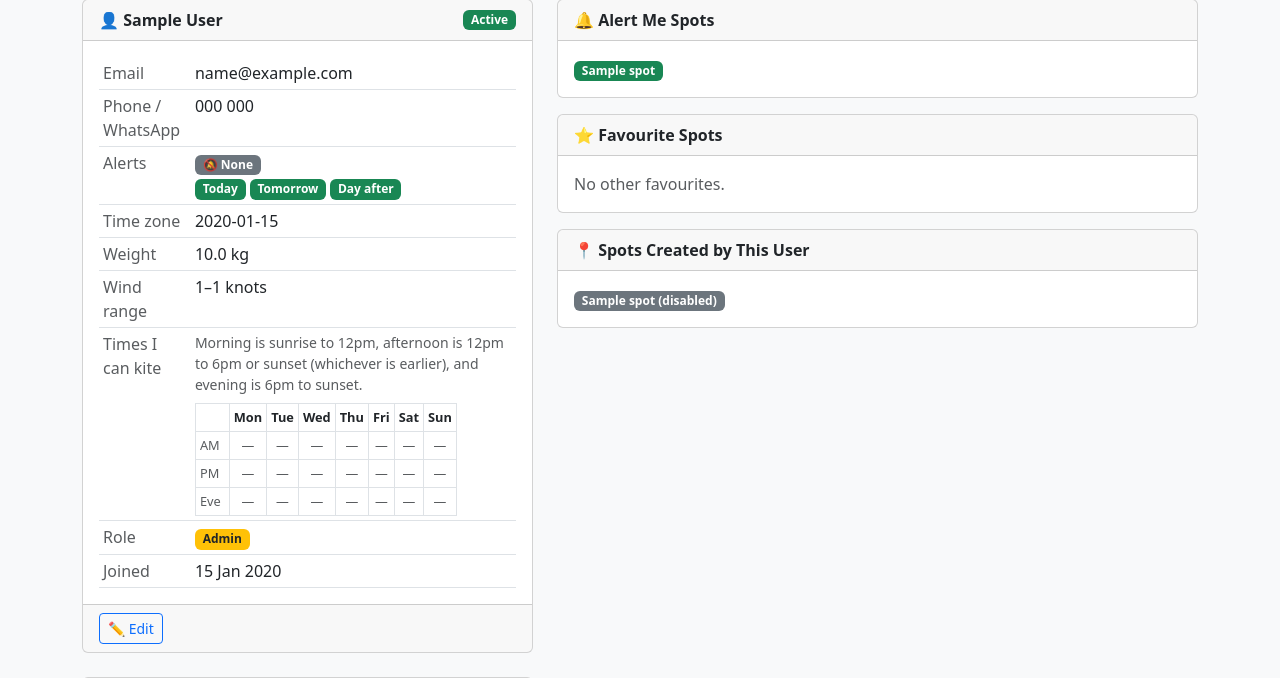
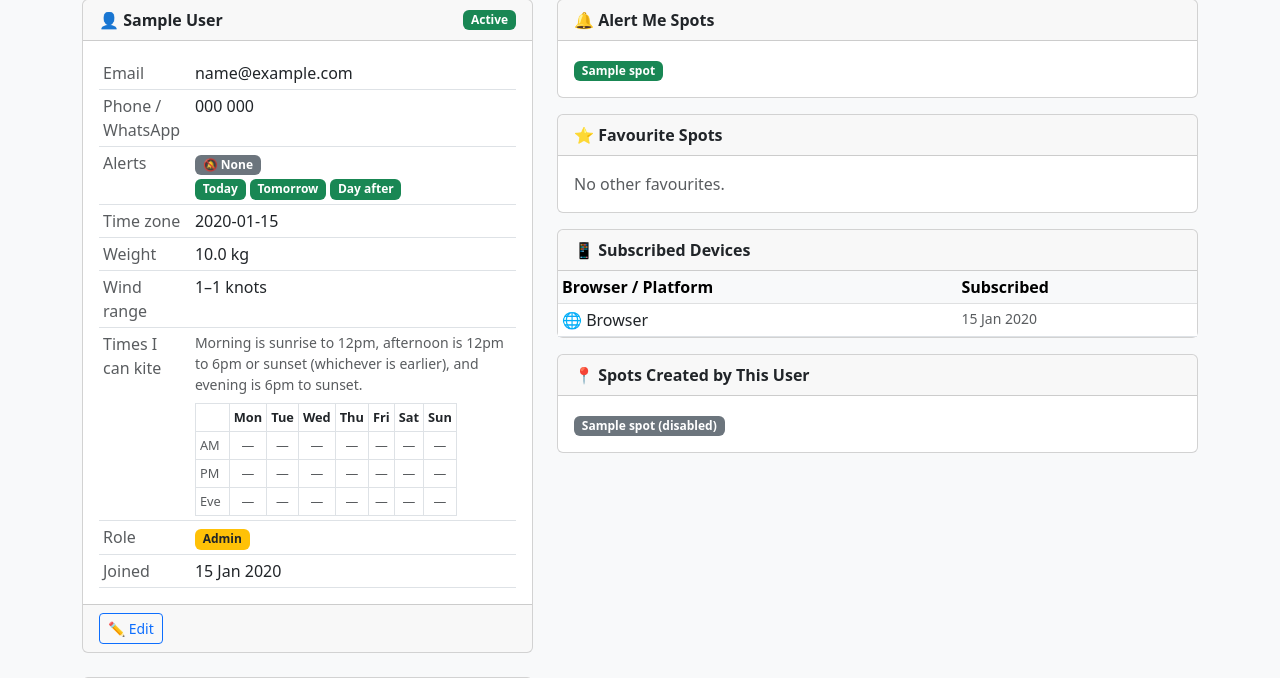
Before and after one commit to Safa246UK/kiteapp, a Flask app: page /admin/users/1 in a window 1280 px wide. Shown: the part 128-806 px from the top of the page. Run offline with Flask 3, Linux system fonts and the light colour scheme; a user stored in the database is signed in; tables that the repository leaves empty hold one stand-in row (values such as "Sample post").

Commit message:
Show subscribed devices on user detail page
Admin can now see which browsers/devices a user has enabled push
notifications on, with browser detection (Chrome/Safari/Firefox/Edge)
and subscription date.

Co-Authored-By: Claude Sonnet 4.6 <noreply@anthropic.com>

```diff
--- a/admin.py
+++ b/admin.py
@@ -1,6 +1,6 @@
 from flask import Blueprint, render_template, redirect, url_for, flash, request, current_app
 from flask_login import login_required, current_user
-from models import db, User, Spot, UserFavouriteSpot, AdminSettings
+from models import db, User, Spot, UserFavouriteSpot, AdminSettings, PushSubscription
 from extensions import bcrypt
 
 admin_bp = Blueprint('admin_bp', __name__)
@@ -41,11 +41,13 @@ def user_detail(user_id):
             .all())
     alert_favs = [f for f in favs if f.is_active]
     other_favs  = [f for f in favs if not f.is_active]
+    push_subs   = PushSubscription.query.filter_by(user_id=user_id).order_by(PushSubscription.created_at.desc()).all()
     return render_template('admin/user_detail.html',
                            user=user,
                            created_spots=created_spots,
                            alert_favs=alert_favs,
-                           other_favs=other_favs)
+                           other_favs=other_favs,
+                           push_subs=push_subs)
 
 
 @admin_bp.route('/admin/users/<int:user_id>/edit', methods=['POST'])
--- a/templates/admin/user_detail.html
+++ b/templates/admin/user_detail.html
@@ -134,6 +134,44 @@
                 {% else %}
                     <p class="text-muted mb-0">No other favourites.</p>
                 {% endfor %}
+            </div>
+        </div>
+
+        <!-- Push Subscriptions -->
+        <div class="card mb-3">
+            <div class="card-header"><strong>📱 Subscribed Devices</strong></div>
+            <div class="card-body p-0">
+                {% if push_subs %}
+                <table class="table table-sm mb-0">
+                    <thead class="table-light">
+                        <tr><th>Browser / Platform</th><th>Subscribed</th></tr>
+                    </thead>
+                    <tbody>
+                    {% for sub in push_subs %}
+                    {% set ep = sub.endpoint %}
+                    {% if 'apple' in ep %}
+                        {% set device = '🍎 Safari (Apple)' %}
+                    {% elif 'mozilla' in ep or 'firefox' in ep %}
+                        {% set device = '🦊 Firefox' %}
+                    {% elif 'fcm.googleapis' in ep or 'google' in ep %}
+                        {% set device = '🟢 Chrome / Android' %}
+                    {% elif 'windows' in ep or 'notify.windows' in ep %}
+                        {% set device = '🪟 Edge / Windows' %}
+                    {% else %}
+                        {% set device = '🌐 Browser' %}
+                    {% endif %}
+                    <tr>
+                        <td>{{ device }}</td>
+                        <td class="text-muted small">
+                            {% if sub.created_at %}{{ sub.created_at.strftime('%d %b %Y') }}{% else %}—{% endif %}
+                        </td>
+                    </tr>
+                    {% endfor %}
+                    </tbody>
+                </table>
+                {% else %}
+                <p class="text-muted mb-0 p-3">No devices subscribed for push notifications.</p>
+                {% endif %}
             </div>
         </div>
 
```
